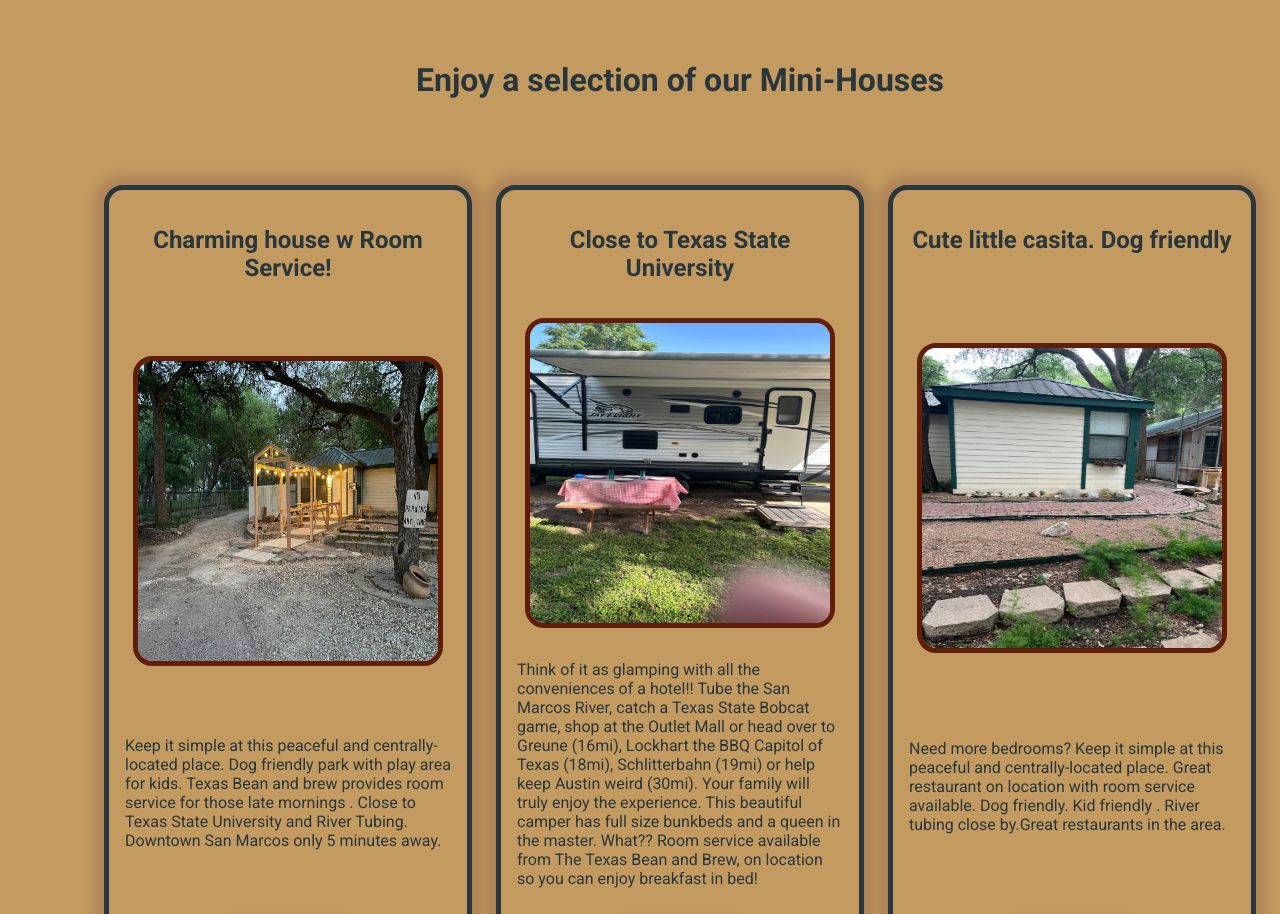
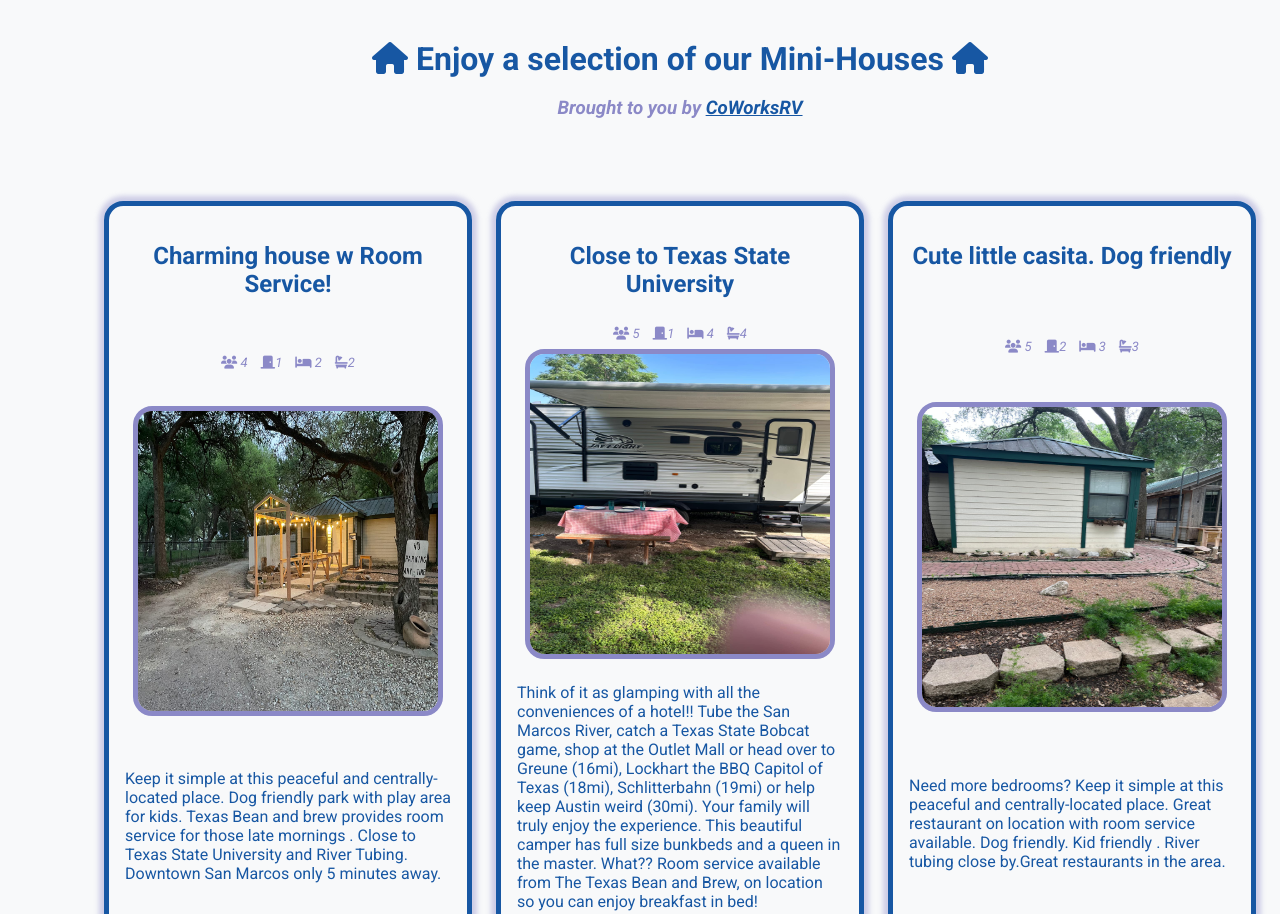
Before and after one commit to elliedeli/airbnb-listings, a plain HTML site: page index.html in a window 1280 px wide. Shown: the top 914 px of the page. Drawn offline with Linux system fonts and the light colour scheme.

Commit message:
finished

```diff
--- a/index.html
+++ b/index.html
@@ -14,7 +14,9 @@
 </head>
 <body>
     <div class = "heading">
-    <h1> Enjoy a selection of our Mini-Houses </h1>
+    <h1> <i class="fa-solid fa-house"></i>  Enjoy a selection of our Mini-Houses  <i class="fa-solid fa-house"></i> </h1>
+    <h3> Brought to you by <a href="https://bnbrv.net">CoWorksRV</a></h3>
+
     </div>
     <div class = "container">
     </div>
--- a/javascript.js
+++ b/javascript.js
@@ -15,7 +15,7 @@ function populateListings(obj){
         //create Elements based off Data
         const listingArticle = document.createElement("article");
         const listingName = document.createElement("h2");
-        const listingInfo = document.createElement("ul");
+        const listingInfo = document.createElement("div");
         const listingDesc = document.createElement("p");
         const listingButton = document.createElement("button");
 
@@ -28,6 +28,24 @@ function populateListings(obj){
         console.log(listingUrl);
         var listingImageUrl = "./media/" + listing.id + ".jpeg";
         console.log(listingImageUrl);
+
+        //Description
+        const descList = document.createElement("ul");
+        const descBeds = document.createElement("li");
+        const descBaths = document.createElement("li");
+        const descBedrooms = document.createElement("li");
+        const descGuests = document.createElement("li");
+        descBeds.innerHTML = '<i class="fa-solid fa-bed"></i>   ' + listing.beds;
+        descBaths.innerHTML = '<i class="fa-solid fa-bath"></i>' + listing.beds;
+        descBedrooms.innerHTML = '<i class="fa-solid fa-door-closed"></i>' + listing.bedrooms;
+        descGuests.innerHTML = '<i class="fa-solid fa-users"></i>   ' + listing.guests;
+        descList.appendChild(descGuests);
+        descList.appendChild(descBedrooms);
+        descList.appendChild(descBeds);
+        descList.appendChild(descBaths);
+        descList.classList.add("info")
+        listingInfo.appendChild(descList);
+
 
         //image
         const listingImage = document.createElement("img");
@@ -45,6 +63,7 @@ function populateListings(obj){
         //appending Elements
         anchorElement.appendChild(listingButton)
         listingArticle.appendChild(listingName);
+        listingArticle.appendChild(listingInfo);
         listingArticle.appendChild(listingImage);
         listingArticle.appendChild(listingDesc);
         listingArticle.appendChild(anchorElement);
--- a/style.css
+++ b/style.css
@@ -1,6 +1,6 @@
 :root{
     --coworks-white: #f8f9fa;
-    --coworks-green: #55ff74;
+    --coworks-green: #94f1a5;
     --coworks-blue: #1757a3;
     --rvpark-red: #611e0b;
     --rvpark-blue: #29363b;
@@ -16,7 +16,7 @@ body{
     display:flex;
     flex-direction: column;
     align-items: center;
-    background-color: var(--rvpark-burnt);
+    background-color: var(--coworks-white);
     font-family: "Roboto", sans-serif;
     justify-content: space-around;
     flex: 1;
@@ -36,16 +36,20 @@ body{
 }
 
 button {
-    background-color: var(--rvpark-red);
-    color: var(--rvpark-burnt);
+    background-color: rgba(139, 137, 199, 1);
+    color: var(--coworks-white);
     border-radius: 10px;
     width:6em;
     border-style: none;
     box-shadow: none;
     transition: transform 0.2s;
     font-size:20px;
+    font-weight: bolder;
     padding: 0.3em;
-    box-shadow: 0px 0px 5px 5px rgba(147,99,79,0.4);
+    border-color: var(--coworks-blue);
+    border-width: thick;
+    border-style:solid;
+    box-shadow: 0px 0px 5px 5px rgba(139, 137, 199, 0.4);
 }
 
 article
@@ -54,35 +58,72 @@ article
     flex-direction: column;
     align-items: center;
     justify-content: space-between;
-    gap:1em;
     flex: 1;
     flex-wrap: wrap;
+    gap: 0.5em;
     padding:1em;
     border-style: solid;
     border-width: thick;
     border-radius: 1.2em;
-    border-color: var(--rvpark-blue);
-    box-shadow: 0px 0px 10px 10px rgba(147,99,79,0.4);
+    border-color: var(--coworks-blue);
+    box-shadow: 0px 0px 5px 5px rgba(139, 137, 199, 0.4);
 
+
+}
+.info
+{
+    display:flex;
+    justify-content:space-between;
+    justify-self:stretch;
+    align-self:stretch;
+    width:100%;
+    text-align: left;
+    font-size: small;
+    list-style-type: none;
+    padding: 0;
+    color: rgba(139, 137, 199, 1);
+    margin: 0;
+    border: 0;
+    font-style: italic;
+}
+
+ul
+{
+    gap:1em;
 }
 img
 {
     border-style: solid;
     border-width: thick;
     border-radius: 1.2em;
-    border-color: var(--rvpark-red);
+    border-color: rgba(139, 137, 199, 1);
 }
 p, h1
 {
-    color: var(--rvpark-blue)
+    color: var(--coworks-blue)
 
 }
 h1, h2{
     text-align: center;
 }
 h2{
-    color: var(--rvpark-blue)
+    color: var(--coworks-blue)
 }
 p, h1, h2 {
     text-size-adjust: auto;
 }
+
+h1{
+    margin: 0;
+    padding: 0;
+}
+
+h3 {
+    text-align: center;
+    color: rgba(139, 137, 199, 1);
+    font-style: italic;
+}
+
+a{
+        color: var(--coworks-blue);
+}
```
